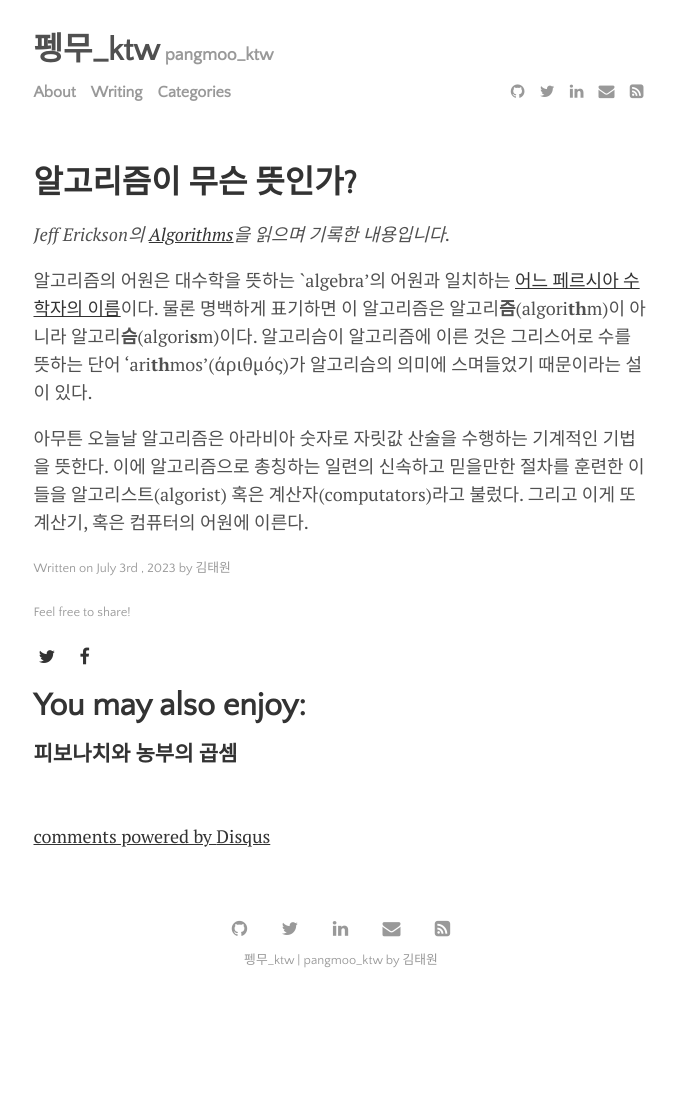
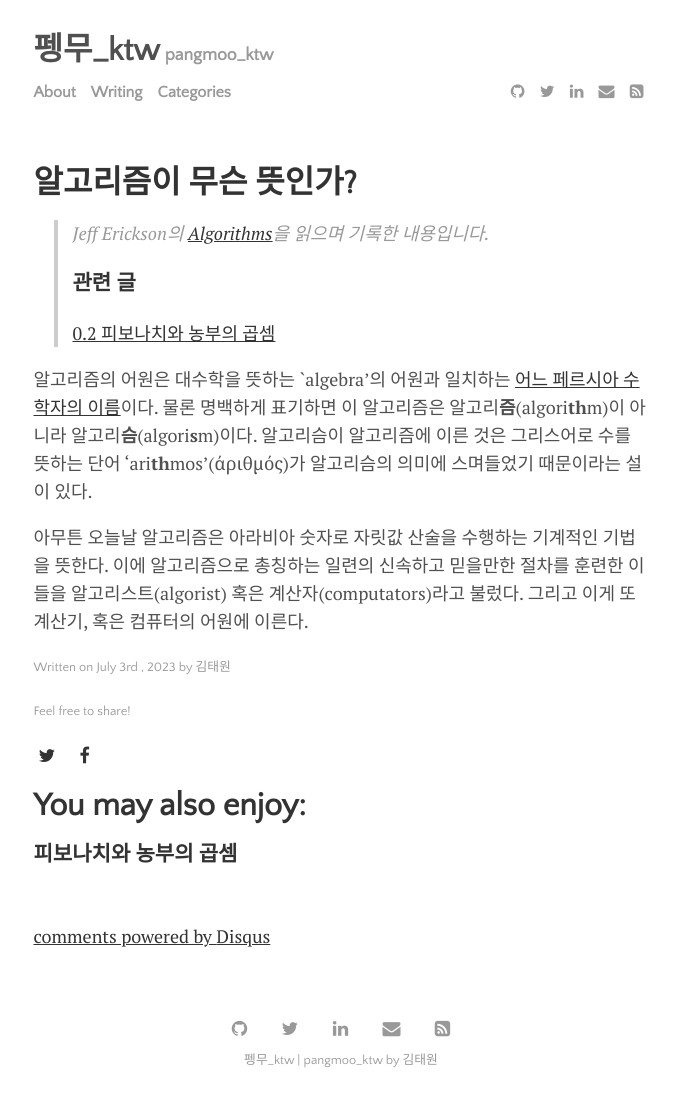
Before and after one commit to pangmoo-KTW/pangmoo-KTW, a Jekyll site: the page built from _posts/2023-07-03-alg01.md, in a window 1280 px wide. Shown: the whole page, without its empty margins (299-976 px from the left). Built offline with Jekyll 4.4.1, drawn with Linux system fonts in a browser that asks for light colours; comment, search, counter and statistics services are not loaded; before the commit the page ends 1006 px from its top, so only the background shows below that.

Commit message:
20230704_18

```diff
--- a/_posts/2023-07-03-alg01.md
+++ b/_posts/2023-07-03-alg01.md
@@ -6,7 +6,12 @@ categories: Algorithms
 tags: [Algorithms]
 ---
 
-*Jeff Erickson의 [Algorithms](https://jeffe.cs.illinois.edu/teaching/algorithms/book/Algorithms-JeffE.pdf){:target="_blank"}을 읽으며 기록한 내용입니다.*
+> *Jeff Erickson의 [Algorithms](https://jeffe.cs.illinois.edu/teaching/algorithms/book/Algorithms-JeffE.pdf){:target="_blank"}을 읽으며 기록한 내용입니다.*
+>
+> <h3>관련 글</h3>
+>
+> [0.2 피보나치와 농부의 곱셈](https://pangmoo-ktw.github.io/pangmoo-KTW/alg02){:target="_blank"}
+
 
 알고리즘의 어원은 대수학을 뜻하는 `algebra'의 어원과 일치하는 [어느 페르시아 수학자의 이름](https://en.wikipedia.org/wiki/Muhammad_ibn_Musa_al-Khwarizmi){:target="_blank"}이다.
 물론 명백하게 표기하면 이 알고리즘은 알고리**즘**(algori**th**m)이 아니라 알고리**슴**(algori**s**m)이다.
```
Also changed, not shown: _posts/2023-07-04-alg02.md (+1 -1 lines).
